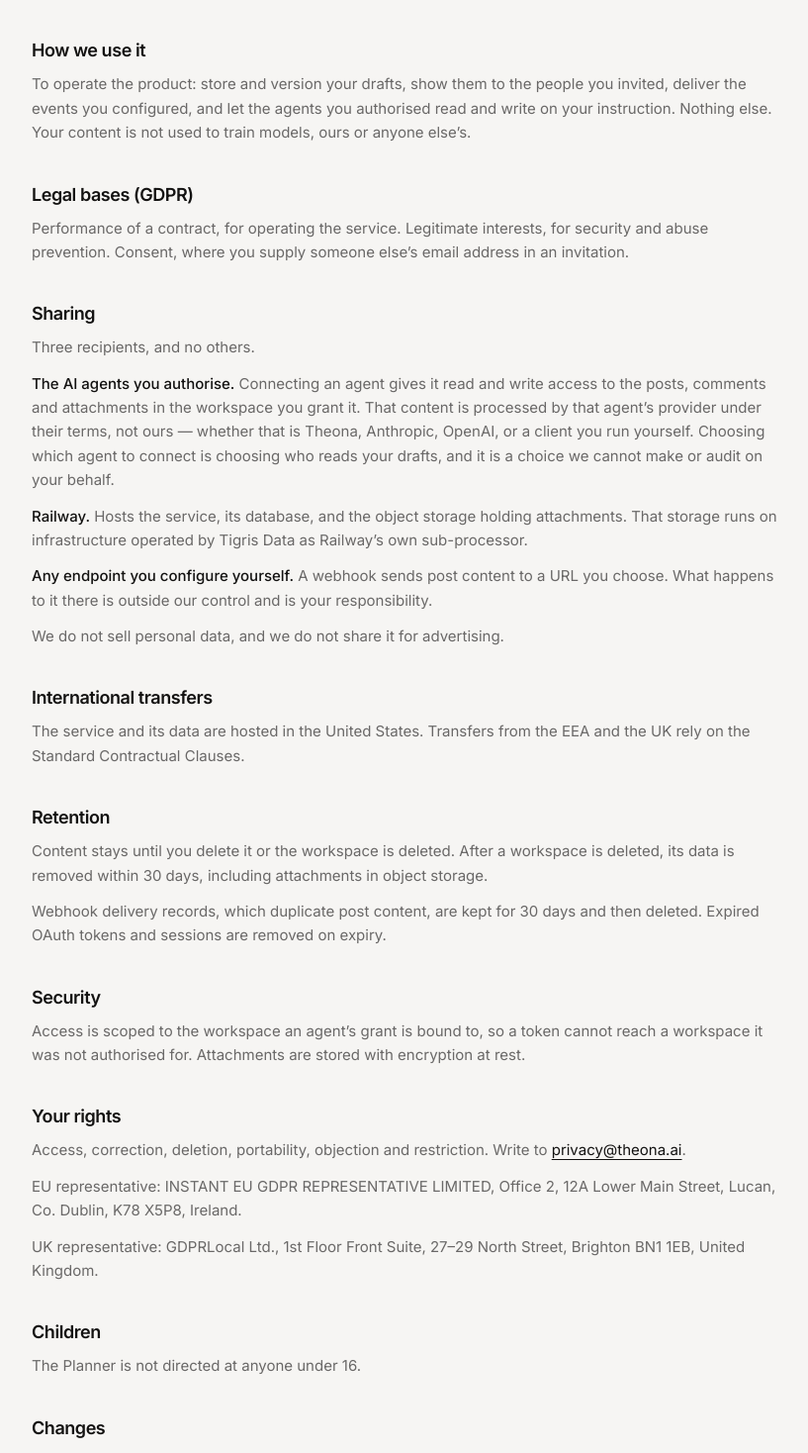
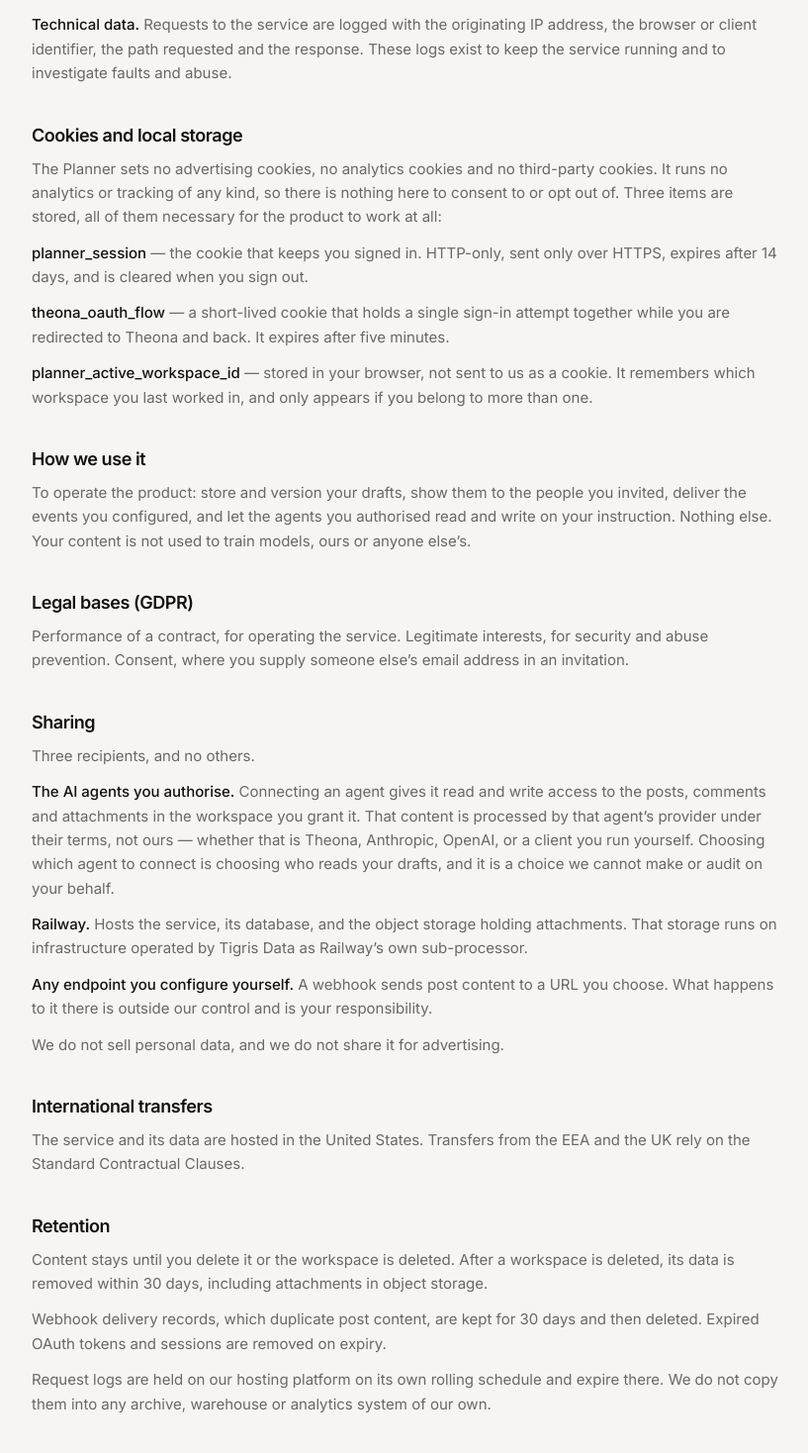
Before and after one commit to theonaai/linkedin-content-planner-mcp, a React (Vite) app in the folder apps/web/: page /privacy in a window 1280 px wide. Shown: the part 920-2388 px from the top of the page at 99% size, without its empty margins (228-1045 px from the left). Built offline with nearby package versions, Linux system fonts and the light colour scheme; no server answers.

Commit message:
docs(privacy): cookies, request logs, and the right to complain

```diff
--- a/apps/web/src/views/PrivacyView.tsx
+++ b/apps/web/src/views/PrivacyView.tsx
@@ -79,6 +79,33 @@
             <strong className="font-medium text-text-primary">Agent connections.</strong> OAuth sessions, grants and
             tokens for the agents you authorise, and the workspace each grant is bound to.
           </p>
+          <p>
+            <strong className="font-medium text-text-primary">Technical data.</strong> Requests to the service are
+            logged with the originating IP address, the browser or client identifier, the path requested and the
+            response. These logs exist to keep the service running and to investigate faults and abuse.
+          </p>
+        </Section>
+
+        <Section title="Cookies and local storage">
+          <p>
+            The Planner sets no advertising cookies, no analytics cookies and no third-party cookies. It runs no
+            analytics or tracking of any kind, so there is nothing here to consent to or opt out of. Three items are
+            stored, all of them necessary for the product to work at all:
+          </p>
+          <p>
+            <strong className="font-medium text-text-primary">planner_session</strong> &mdash; the cookie that keeps
+            you signed in. HTTP-only, sent only over HTTPS, expires after 14 days, and is cleared when you sign out.
+          </p>
+          <p>
+            <strong className="font-medium text-text-primary">theona_oauth_flow</strong> &mdash; a short-lived cookie
+            that holds a single sign-in attempt together while you are redirected to Theona and back. It expires after
+            five minutes.
+          </p>
+          <p>
+            <strong className="font-medium text-text-primary">planner_active_workspace_id</strong> &mdash; stored in
+            your browser, not sent to us as a cookie. It remembers which workspace you last worked in, and only
+            appears if you belong to more than one.
+          </p>
         </Section>
 
         <Section title="How we use it">
@@ -134,6 +161,10 @@
             Webhook delivery records, which duplicate post content, are kept for 30 days and then deleted. Expired
             OAuth tokens and sessions are removed on expiry.
           </p>
+          <p>
+            Request logs are held on our hosting platform on its own rolling schedule and expire there. We do not copy
+            them into any archive, warehouse or analytics system of our own.
+          </p>
         </Section>
 
         <Section title="Security">
@@ -150,6 +181,10 @@
               {CONTACT}
             </a>
             .
+          </p>
+          <p>
+            If you are in the EEA or the UK you may also lodge a complaint with your national data protection
+            authority. We would rather you came to us first, but that right does not depend on it.
           </p>
           <p>
             EU representative: INSTANT EU GDPR REPRESENTATIVE LIMITED, Office 2, 12A Lower Main Street, Lucan,
```
